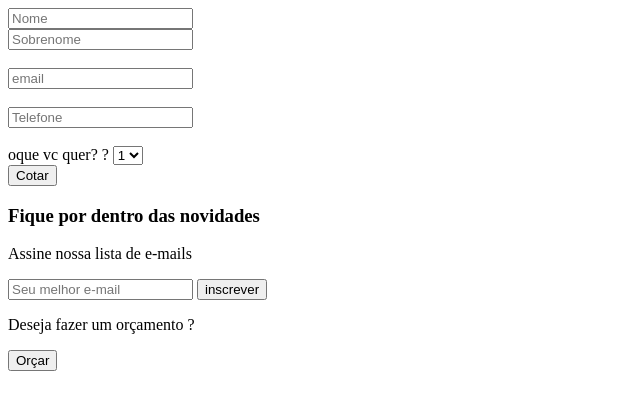
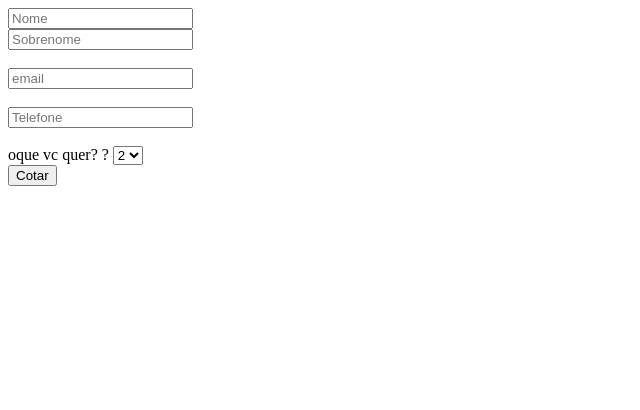
Before and after one commit to MichelCamargoPires/formulario-whatsap-javascript, a plain HTML site: page index.html in a window 1280 px wide. Shown: the whole page, without its empty margins (0-640 px from the left). Drawn offline with nearby package versions, Linux system fonts and the light colour scheme.

Commit message:
Update index.html

```diff
--- a/index.html
+++ b/index.html
@@ -16,51 +16,15 @@
     <div class="col">
         <div class="form-group">
             <label for="exampleFormControlSelect1"> oque vc quer? ?</label>
-            <select class="form-control" id="exampleFormControlSelect1">
-
-
-                <option>1</option>
+            <select class="form-control" id="exampleFormControlSelect1" <option>1</option>
                 <option>2</option>
                 <option>3</option>
                 <option>4</option>
                 <option>5</option>
-
             </select>
         </div>
         <button id="submit" type="submit" class="btn btn-primary">Cotar</button>
-
 </form>
-</div>
-
-</div>
-</div>
-</div>
-
-<!--newsletter -->
-
-<div id="news-area">
-    <div class="container">
-        <div class="col-md-12">
-            <h3 class="main-title">Fique por dentro das novidades</h3>
-        </div>
-        <p>Assine nossa lista de e-mails </p>
-        <form action="">
-            <input type="email" class="form-control" id="email-input" name="email" placeholder="Seu melhor e-mail">
-            <input type="submit" id="news-btn" value="inscrever">
-        </form>
-    </div>
-</div>
-<!-- call to action-->
-<div id="call-area">
-    <div class="container">
-        <div class="row">
-            <p>Deseja fazer um orçamento ?</p>
-            <button class="main-btn" id="call-btn">Orçar</button>
-        </div>
-    </div>
-</div>
-</div>
-</main>
 <script>
 
     /*enviar whats app*/
```
